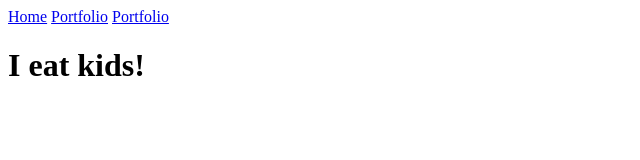
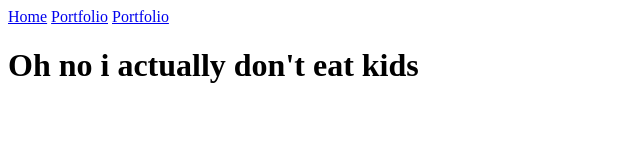
Before and after one commit to horseypoo/horseypoo.github.io, a plain HTML site: page my_webiste/about.html in a window 1280 px wide. Shown: the whole page, without its empty margins (0-640 px from the left). Drawn offline with Linux system fonts and the light colour scheme.

Commit message:
Initial commit

```diff
--- a/my_webiste/about.html
+++ b/my_webiste/about.html
@@ -8,7 +8,7 @@
     <a href="index.html">Home</a>
     <a href="portfolio.html">Portfolio</a>
     <a href="about.html">Portfolio</a>
-    <h1>I eat kids!</h1>
+    <h1>Oh no i actually don't eat kids</h1>
     <img src="" height="1000">
   </body>
 </html>
```
